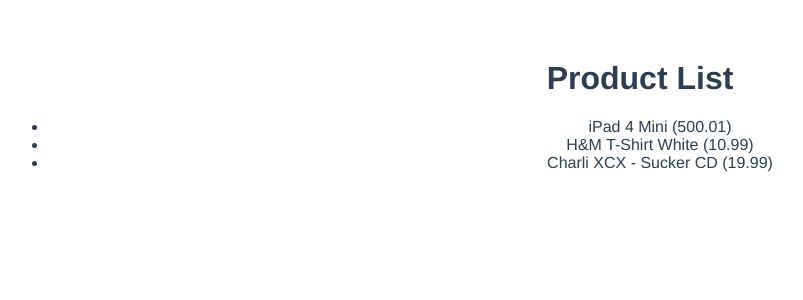
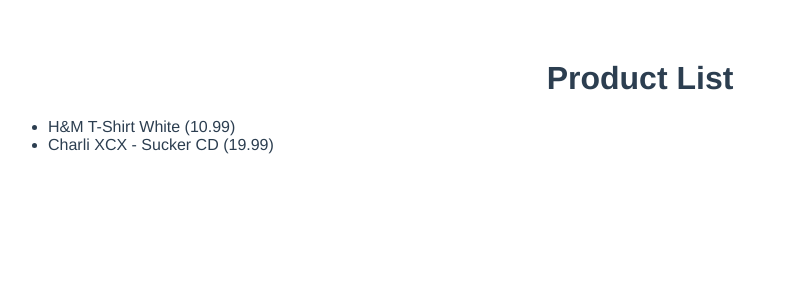
Before and after one commit to thomas-fortin/vueschool-vuex-course, a Vue app: page / in a window 1280 px wide. Shown: the top 300 px of the page, without its empty margins (0-803 px from the left). Built offline with nearby package versions, Linux system fonts and the light colour scheme.

Commit message:
Add use of store getters

```diff
--- a/src/App.vue
+++ b/src/App.vue
@@ -20,7 +20,6 @@ export default {
   font-family: 'Avenir', Helvetica, Arial, sans-serif;
   -webkit-font-smoothing: antialiased;
   -moz-osx-font-smoothing: grayscale;
-  text-align: center;
   color: #2c3e50;
   margin-top: 60px;
 }
--- a/src/api/shop.js
+++ b/src/api/shop.js
@@ -2,17 +2,17 @@
  * Mocking client-server processing
  */
 const _products = [
-  {'id': 1, 'title': 'iPad 4 Mini', 'price': 500.01, 'inventory': 2},
+  {'id': 1, 'title': 'iPad 4 Mini', 'price': 500.01, 'inventory': 0},
   {'id': 2, 'title': 'H&M T-Shirt White', 'price': 10.99, 'inventory': 10},
   {'id': 3, 'title': 'Charli XCX - Sucker CD', 'price': 19.99, 'inventory': 5}
 ];
 
 export default {
-  getProducts (cb) {
+  getProducts(cb) {
     setTimeout(() => cb(_products), 100);
   },
 
-  buyProducts (products, cb, errorCb) {
+  buyProducts(products, cb, errorCb) {
     setTimeout(() => {
       // simulate random checkout failure.
       (Math.random() > 0.5 || navigator.webdriver)
--- a/src/components/ProductList.vue
+++ b/src/components/ProductList.vue
@@ -13,14 +13,20 @@ import store from '@/store';
 
 export default {
   computed: {
-    products () {
-      return store.state.products;
+    products() {
+      return store.getters.availableProducts;
     }
   },
-  created () {
+  created() {
     shop.getProducts((products) => {
       store.commit('setProducts', products);
     });
   }
 };
 </script>
+
+<style scoped>
+h1 {
+  text-align: center;
+}
+</style>
--- a/src/store/index.js
+++ b/src/store/index.js
@@ -8,17 +8,17 @@ export default new Vuex.Store({
     products: []
   },
   getters: { // = computed properties
-    productsCount () {
-      // ...
+    availableProducts(state, getters) {
+      return state.products.filter((product) => product.inventory > 0);
     }
   },
   actions: { // = methods (never update the state!)
-    fetchProducts () {
+    fetchProducts() {
       // make the call
     }
   },
   mutations: { // = setting and updating the state
-    setProducts (state, products) {
+    setProducts(state, products) {
       state.products = products;
     }
   }
```
Also changed, not shown: .eslintrc.js.
